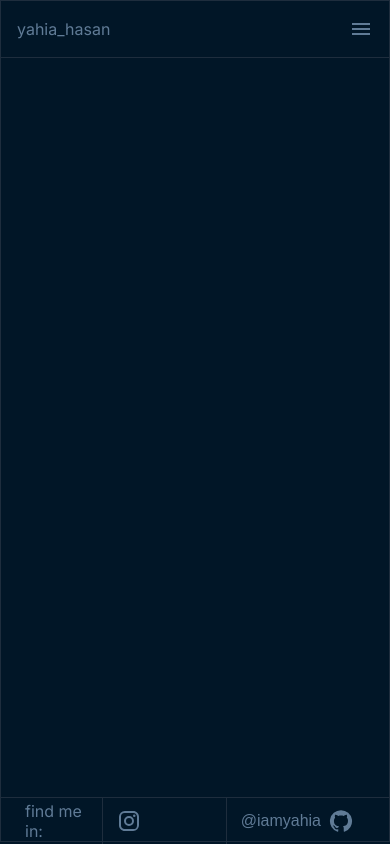
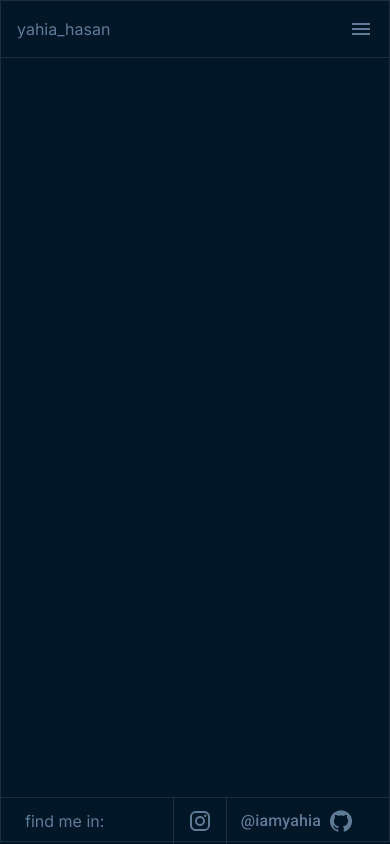
Before and after one commit to iamyahia/portfolio, a Next.js app: page / in a window 390 px wide. Built offline with nearby package versions, Linux system fonts and the light colour scheme.

Commit message:
fix: responsive footer bar

```diff
--- a/app/components/Footer.jsx
+++ b/app/components/Footer.jsx
@@ -40,7 +40,16 @@ function Footer() {
           alignItems: "center",
         }}
       >
-        <Typography variant="p" component="p" style={{ width: "100px" }}>
+        <Typography
+          variant="p"
+          component="p"
+          sx={{
+            width: {
+              xs: "100%",
+              md: "100px",
+            },
+          }}
+        >
           find me in:
         </Typography>
         <Box
@@ -52,12 +61,18 @@ function Footer() {
           }}
         >
           {contacts.map((contact, index) => (
-            <li
+            <Box
+              component="li"
               style={{
                 padding: "11px 14px",
                 listStyleType: "none",
                 borderLeft: "1px solid #1e2d3d",
-                marginLeft: contacts.length - 1 === index ? "auto" : "",
+              }}
+              sx={{
+                marginLeft: {
+                  xs: index === 0 && "auto",
+                  md: contacts.length - 1 === index && "auto",
+                },
               }}
               key={index}
             >
@@ -80,7 +95,8 @@ function Footer() {
                   }}
                 >
                   {contact.username && (
-                    <p
+                    <Typography
+                      component="p"
                       style={{
                         fontWeight: 450,
                         fontSize: "16px",
@@ -88,12 +104,12 @@ function Footer() {
                       }}
                     >
                       {contact.username}
-                    </p>
+                    </Typography>
                   )}
                   {contact.icon}
                 </IconButton>
               </Link>
-            </li>
+            </Box>
           ))}
         </Box>
       </div>
```
